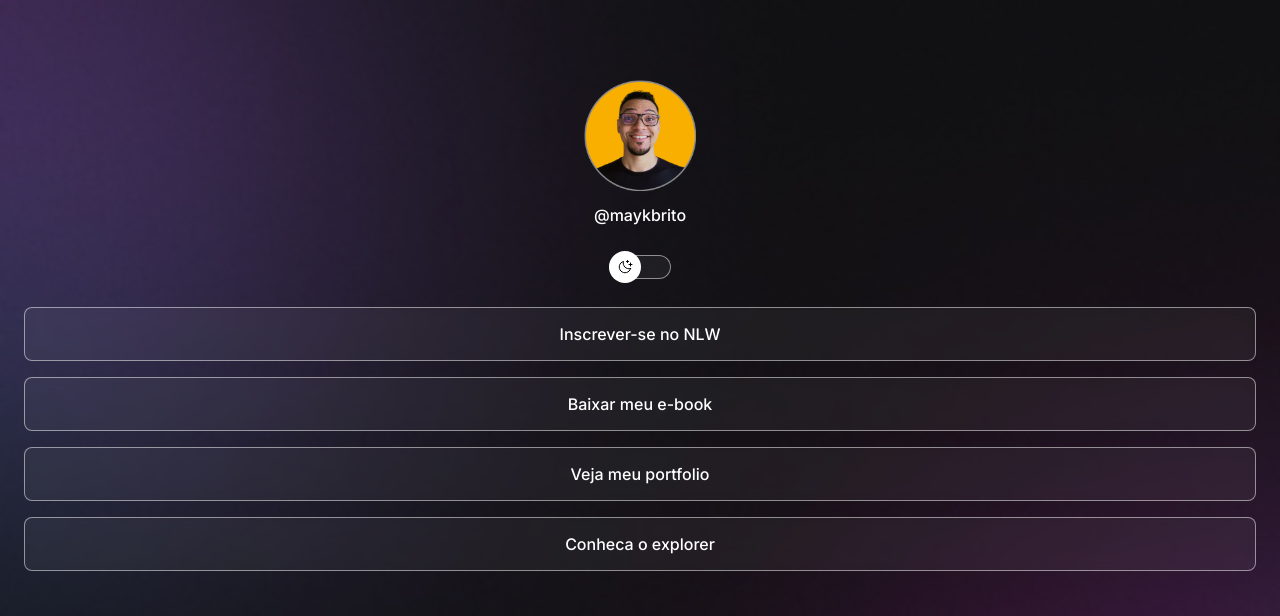
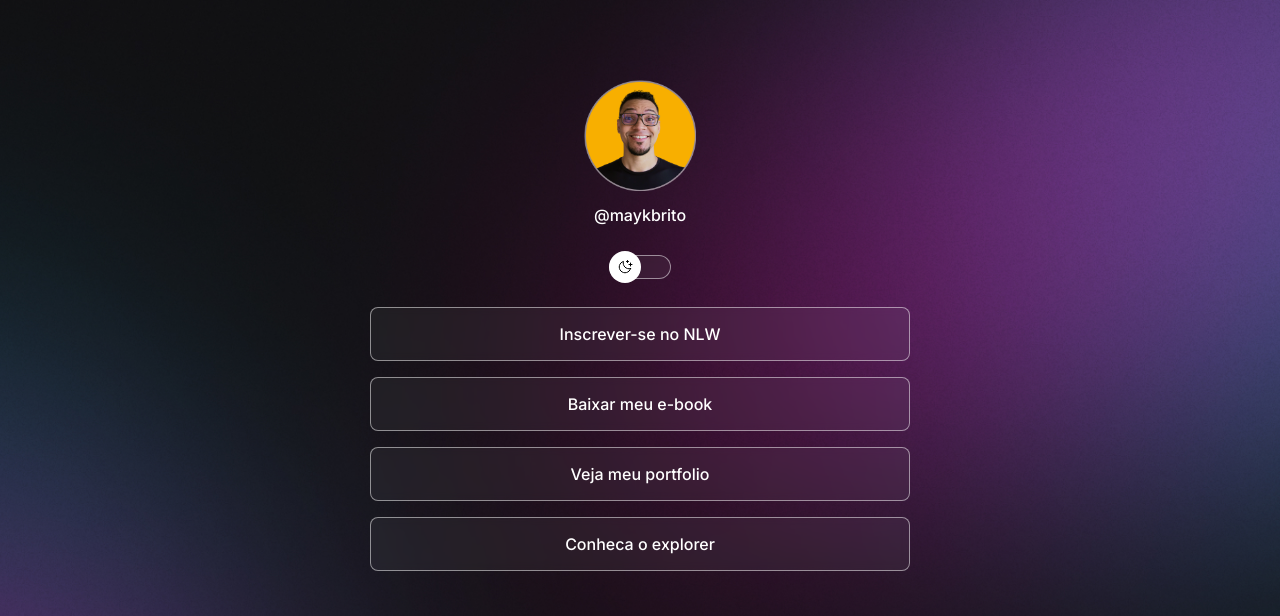
Before and after one commit to brunosturaro/projetoRocket, a plain HTML site: page index.html in a window 1280 px wide. Shown: the top 616 px of the page. Drawn offline with nearby package versions, Linux system fonts and the light colour scheme.

Commit message:
change background based on media queries

```diff
--- a/style.css
+++ b/style.css
@@ -4,7 +4,7 @@
   box-sizing: border-box;
 }
 
-:root{
+:root {
   --text-color: white;
   --bg-url: url(./assets/bg-mobile.jpg);
   --stroke-color: rgba(255, 255, 255, 0.5);
@@ -25,14 +25,8 @@
 }
 
 body {
-  /*
-  background-image: url(./assets/bg-mobile.jpg);
-  background-repeat: no-repeat;
-  background-position: top center;
-  background-size: cover; */
-
-  /* background: color image repeat position/size */
   background: var(--bg-url) no-repeat top center/cover;
+  height: 100vh;
 }
 
 body * {
@@ -42,7 +36,7 @@ body * {
 
 #container {
   width: 100%;
-  max-height: 588px;
+  max-width: 588px;
   margin: 56px auto 0px auto;
   padding: 0 24px;
 }
@@ -64,7 +58,7 @@ body * {
 }
 
 /* switch */
-#switch{
+#switch {
   position: relative;
   width: 62px;
 
@@ -165,3 +159,15 @@ footer {
   padding: 24px 0;
   font-size: 14px;
 }
+
+/* media queries */
+
+@media (min-width: 700px) {
+  :root {
+    --bg-url: url(./assets/bg-desktop.jpg);
+  }
+
+  .light {
+    --bg-url: url(./assets/bg-desktop-light.jpg);
+  }
+}
```
